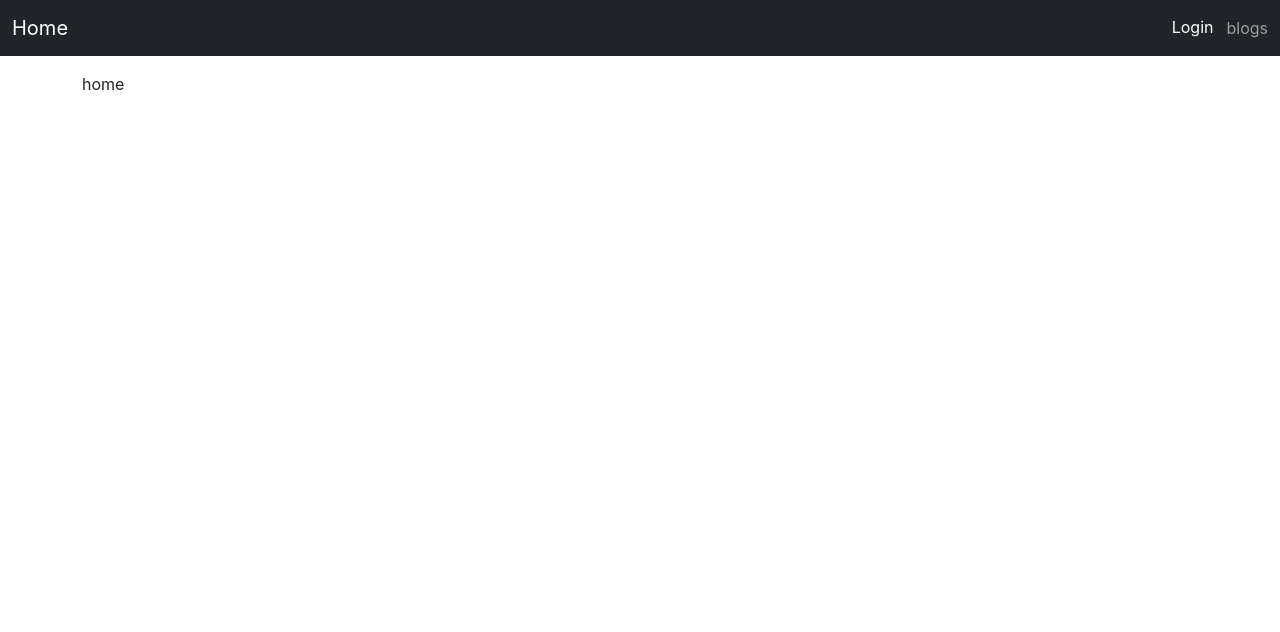
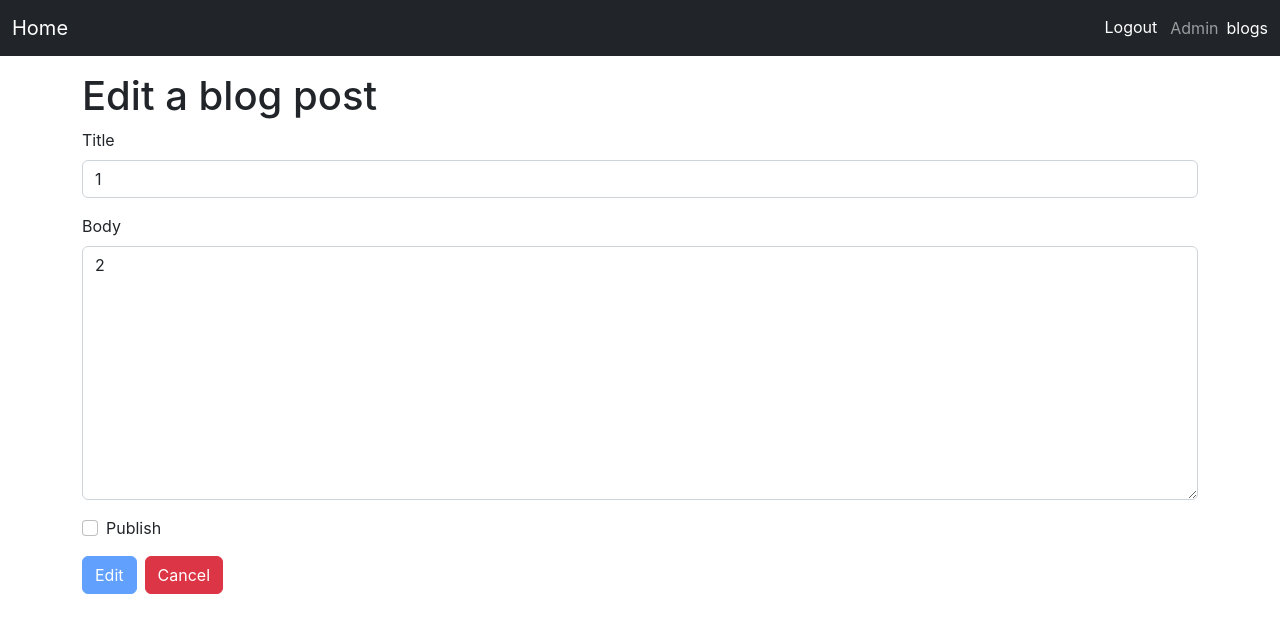
Before and after one commit to RunningLearner/React-prac, a React (Create React App) app in the folder react-prac/: page /blogs/1/edit in a window 1280 px wide. Before the commit this address led to /. Shown: the top 632 px of the page. Built offline with nearby package versions, Linux system fonts and the light colour scheme; data requests are answered from the project's data file; sample sign-in values are in the browser's storage.

Commit message:
feat: 로컬스토리지 이용하여 로그인 상태 유지

```diff
--- a/react-prac/src/App.js
+++ b/react-prac/src/App.js
@@ -1,15 +1,30 @@
-import React from "react";
+import React, { useEffect, useState } from "react";
 import { BrowserRouter as Router, Switch, Route } from "react-router-dom";
 import NavBar from "./components/NavBar";
 import routes from "./routes";
 import useToast from "./hooks/toast";
 import Toast from "./components/Toast";
-import { useSelector } from "react-redux";
+import { useDispatch, useSelector } from "react-redux";
 import ProtectedRoute from "./ProtectedRoute";
+import { login } from "./store/authSlice";
+import LoadingSpinner from "./components/LoadingSpinner";
 
 const App = () => {
   const toasts = useSelector((state) => state.toast.toasts);
   const { deleteToast } = useToast();
+  const [loading, setLoading] = useState(true);
+  const dispatch = useDispatch();
+
+  useEffect(() => {
+    if (localStorage.getItem("isLoggedIn")) {
+      dispatch(login());
+    }
+    setLoading(false);
+  }, []);
+
+  if (loading) {
+    return <LoadingSpinner />;
+  }
 
   return (
     <Router>
--- a/react-prac/src/components/BlogForm.js
+++ b/react-prac/src/components/BlogForm.js
@@ -2,8 +2,10 @@ import React, { useEffect, useState } from "react";
 import axios from "axios";
 import { useHistory, useParams } from "react-router-dom";
 import propTypes from "prop-types";
+import useToast from "../hooks/toast";
+import LoadingSpinner from "./LoadingSpinner";
 
-const BlogForm = ({ editing, addToast }) => {
+const BlogForm = ({ editing }) => {
   const history = useHistory();
   const { id } = useParams();
   const [originalTitle, setOriginalTitle] = useState("");
@@ -11,6 +13,9 @@ const BlogForm = ({ editing, addToast }) => {
   const [originalPublish, setOriginalPublish] = useState(false);
   const [titleError, setTitleError] = useState(false);
   const [bodyError, setBodyError] = useState(false);
+  const { addToast } = useToast();
+  const [error, setError] = useState("");
+  const [loading, setLoading] = useState(true);
 
   const [title, setTitle] = useState("");
   const [body, setBody] = useState("");
@@ -18,14 +23,27 @@ const BlogForm = ({ editing, addToast }) => {
 
   useEffect(() => {
     if (editing) {
-      axios.get(`http://localhost:3001/posts/${id}`).then((res) => {
+      axios
+        .get(`http://localhost:3001/posts/${id}`)
+        .then((res) => {
           setTitle(res.data.title);
           setOriginalTitle(res.data.title);
           setBody(res.data.body);
           setOriginalBody(res.data.body);
           setPublish(res.data.publish);
           setOriginalPublish(res.data.publish);
+          setLoading(false);
+        })
+        .catch((e) => {
+          setError("Something went wrong in db");
+          addToast({
+            text: "Something went wrong in db",
+            type: "danger",
           });
+          setLoading(false);
+        });
+    } else {
+      setLoading(false);
     }
   }, [id, editing]);
 
@@ -73,6 +91,12 @@ const BlogForm = ({ editing, addToast }) => {
           })
           .then((res) => {
             history.push(`/blogs/${id}`);
+          })
+          .catch((e) => {
+            addToast({
+              text: "Couldn't update blog",
+              type: "danger",
+            });
           });
       } else {
         axios
@@ -88,6 +112,12 @@ const BlogForm = ({ editing, addToast }) => {
               text: "Successfully created",
             });
             history.push(`/admin`);
+          })
+          .catch((e) => {
+            addToast({
+              text: "Couldn't create blog",
+              type: "danger",
+            });
           });
       }
     }
@@ -96,6 +126,14 @@ const BlogForm = ({ editing, addToast }) => {
   const onChangePublish = (e) => {
     setPublish(e.target.checked);
   };
+
+  if (loading) {
+    return <LoadingSpinner />;
+  }
+
+  if (error) {
+    return <div>{error}</div>;
+  }
 
   return (
     <div>
--- a/react-prac/src/components/BlogList.js
+++ b/react-prac/src/components/BlogList.js
@@ -19,6 +19,7 @@ const BlogList = ({ isAdmin }) => {
   const [numberOfPosts, setNumberOfPosts] = useState(0);
   const [numberOfPages, setNumberOfPages] = useState(0);
   const [searchText, setSearchText] = useState("");
+  const [error, setError] = useState("");
 
   const { addToast } = useToast();
   const limit = 3;
@@ -55,6 +56,14 @@ const BlogList = ({ isAdmin }) => {
           setNumberOfPosts(res.headers["x-total-count"]);
           setPosts(res.data);
           setLoading(false);
+        })
+        .catch((e) => {
+          setError("something went wrong in db");
+          addToast({
+            text: "Something went wrong",
+            type: "danger",
+          });
+          setLoading(false);
         });
     },
     [isAdmin, searchText]
@@ -68,7 +77,9 @@ const BlogList = ({ isAdmin }) => {
   const deleteBlog = (e, id) => {
     e.stopPropagation();
 
-    axios.delete(`http://localhost:3001/posts/${id}`).then(() => {
+    axios
+      .delete(`http://localhost:3001/posts/${id}`)
+      .then(() => {
         setPosts((prevPosts) => {
           return prevPosts.filter((post) => {
             return post.id !== id;
@@ -77,6 +88,12 @@ const BlogList = ({ isAdmin }) => {
         addToast({
           text: "Successfully deleted!",
           type: "success",
+        });
+      })
+      .catch((e) => {
+        addToast({
+          text: "deletion failed",
+          type: "danger",
         });
       });
   };
@@ -117,6 +134,10 @@ const BlogList = ({ isAdmin }) => {
       getPosts(1);
     }
   };
+
+  if (error) {
+    return <div>{error}</div>;
+  }
 
   return (
     <div>
--- a/react-prac/src/pages/ShowPage.js
+++ b/react-prac/src/pages/ShowPage.js
@@ -3,20 +3,33 @@ import React, { useEffect, useState } from "react";
 import { useSelector } from "react-redux";
 import { Link, useParams } from "react-router-dom";
 import LoadingSpinner from "../components/LoadingSpinner";
+import useToast from "../hooks/toast";
 
 const ShowPage = () => {
   const { id } = useParams();
   const [post, setPost] = useState(null);
   const [loading, setLoading] = useState(true);
   const [timer, setTimer] = useState(0);
+  const { addToast } = useToast();
+  const [error, setError] = useState("");
 
   const isLoggedIn = useSelector((state) => state.auth.isLoggedIn);
 
   const getPost = (id) => {
-    axios.get(`http://localhost:3001/posts/${id}`).then((res) => {
-      setPost(res.data);
-      setLoading(false);
-    });
+    axios
+      .get(`http://localhost:3001/posts/${id}`)
+      .then((res) => {
+        setPost(res.data);
+        setLoading(false);
+      })
+      .catch((e) => {
+        setError("Something went wrong in db");
+        addToast({
+          text: "Something went wrong in db",
+          type: "danger",
+        });
+        setLoading(false);
+      });
   };
 
   useEffect(() => {
@@ -39,6 +52,9 @@ const ShowPage = () => {
 
   if (loading) {
     return <LoadingSpinner />;
+  }
+  if (error) {
+    return <div>{error}</div>;
   }
 
   return (
--- a/react-prac/src/store/authSlice.js
+++ b/react-prac/src/store/authSlice.js
@@ -8,9 +8,11 @@ const authSlice = createSlice({
   initialState,
   reducers: {
     login: (state) => {
+      localStorage.setItem("isLoggedIn", "yes");
       state.isLoggedIn = true;
     },
     logout: (state) => {
+      localStorage.removeItem("isLoggedIn");
       state.isLoggedIn = false;
     },
   },
```
Lines whose indentation alone changed are shown as unchanged.
